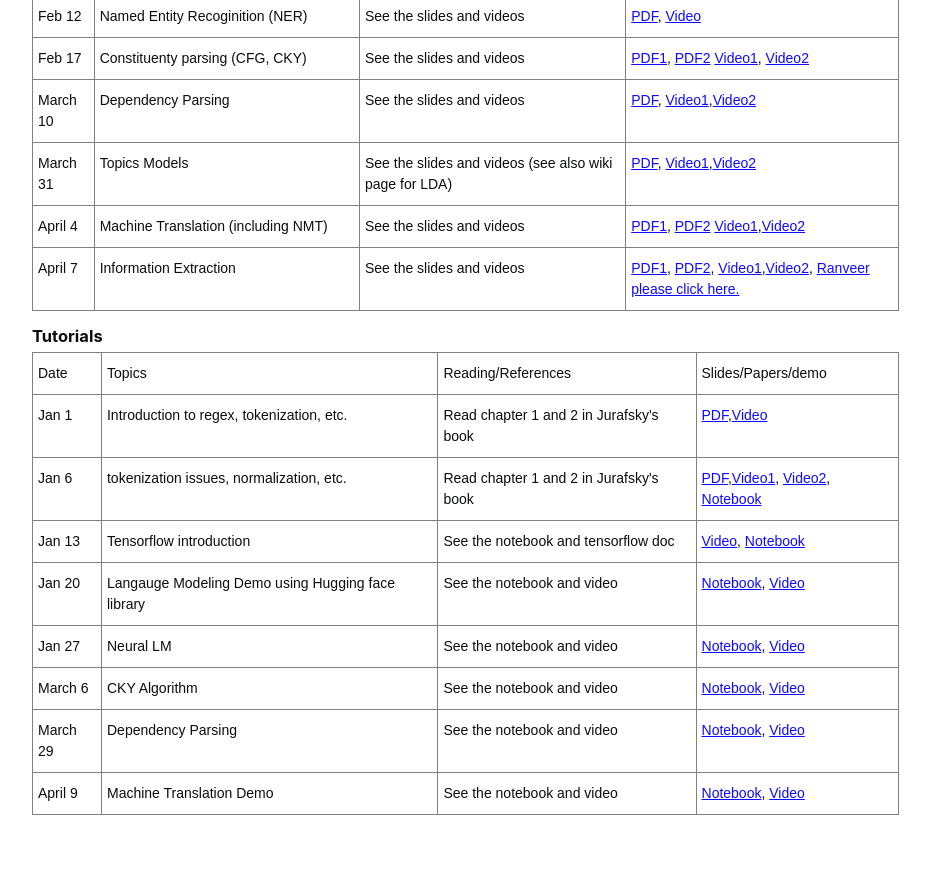
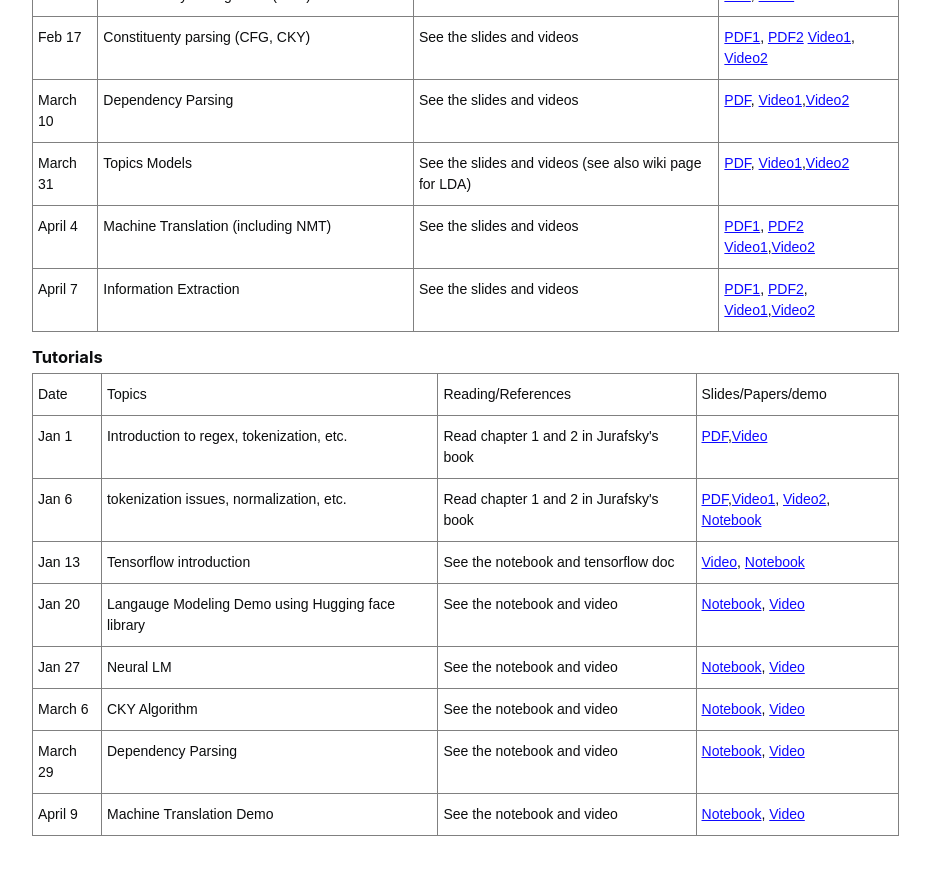
Before and after one commit to chandreshiit/oldsite, a Jekyll site: the page built from _pages/NLP2022.md, in a window 1280 px wide and 900 px high, scrolled down 2453 px. Shown: the top 875 px of the window, without its empty margins (179-1109 px from the left). Built offline with Jekyll 4.4.1, drawn with Linux system fonts in a browser that asks for light colours; cached includes are drawn as plain includes; nearby versions of some CDN libraries.

Commit message:
added lect

```diff
--- a/_pages/NLP2022.md
+++ b/_pages/NLP2022.md
@@ -168,9 +168,10 @@ Natural language processing (NLP) or computational linguistics is one of the mos
     <th class="tg-0pky">See the slides and videos </th>
           <th class="tg-0pky">  <a href="https://drive.google.com/file/d/149E36kMPnvEVEyXd8yz2clAZyd_l13ah/view?usp=sharing">PDF1</a>,
               <a href="https://drive.google.com/file/d/1Lz0SCVApVuYiP2boFLZe9XBRcFrEBeQC/view?usp=sharing">PDF2</a>,
-     <a href="https://drive.google.com/file/d/1Fnx7gH3xpc8rCa5wTQ2KeSeRo9oJJpqb/view?usp=sharing">Video1</a>,<a href="https://drive.google.com/file/d/1sUtlxq81PLmoJgheFaFfxo_OJkoCbaN3/view?usp=sharing">Video2</a>, <a href="https://github.com/chandu8542/chandu8542.github.io/blob/d6b7a679ef854db1c4a743a7c6706c0d70c31ef2/_data/NLP%20Lect%2013%20QA.pdf">Ranveer</a> <a href="https://chandu8542.github.io/files/paper1.pdf" target="_blank">please click here.</a>
+     <a href="https://drive.google.com/file/d/1Fnx7gH3xpc8rCa5wTQ2KeSeRo9oJJpqb/view?usp=sharing">Video1</a>,<a href="https://drive.google.com/file/d/1sUtlxq81PLmoJgheFaFfxo_OJkoCbaN3/view?usp=sharing">Video2</a>
         </th></tr>
 </table>
+
 
 
 
```
